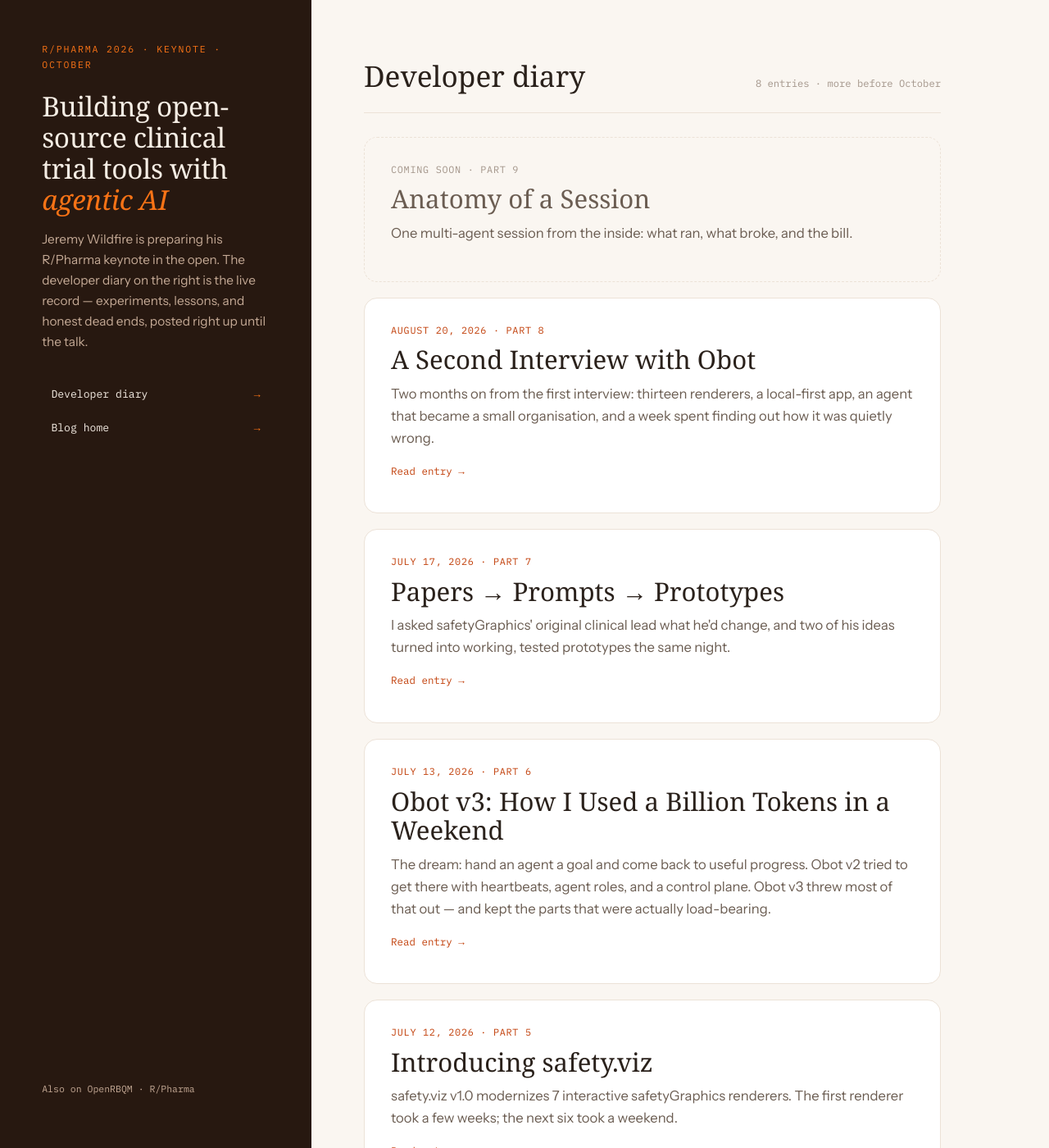
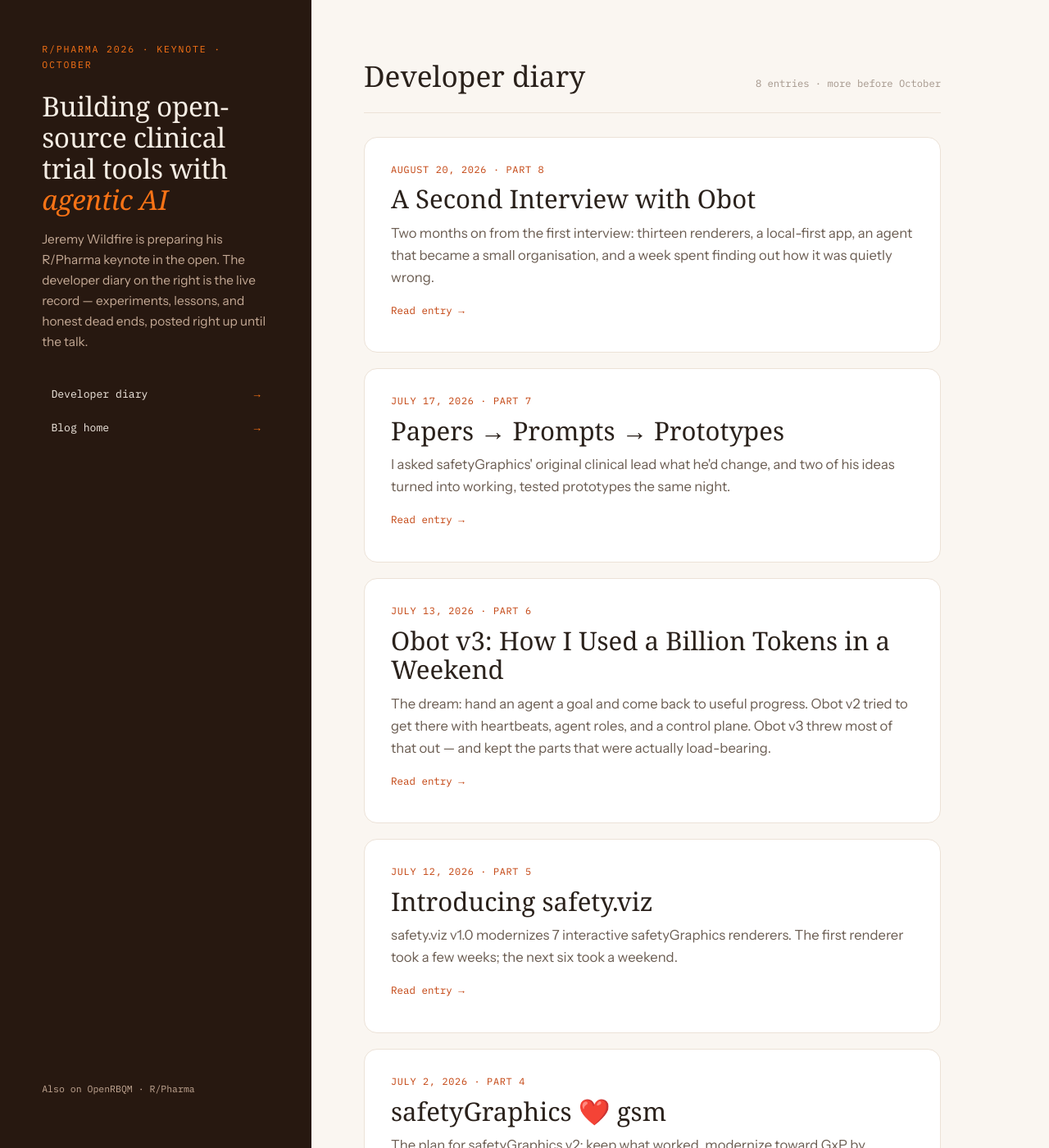
Before and after one commit to jwildfire/jwildfire.github.io, a Jekyll site: the page keynote/index.html, which Jekyll copies as it is, in a window 1280 px wide and 1400 px high. Shown: the whole window at 82% size. Built offline with Jekyll 4.4.1, drawn with Linux system fonts in a browser that asks for light colours; some web fonts are replaced.

Commit message:
Keynote page: drop the coming-soon card
Anatomy of a Session is not planned, so the placeholder goes and the feed
leads with the newest real entry. Removed the three .card.upcoming rules
with it — no element used them once the card was gone.

```diff
--- a/keynote/index.html
+++ b/keynote/index.html
@@ -79,9 +79,6 @@
     .card p.excerpt { color: var(--soft); margin: 0 0 1rem; }
     .card .links { font-family: var(--mono); font-size: 0.78rem; display: flex; gap: 1.4rem; }
     .card .links a { text-decoration: none; }
-    .card.upcoming { background: transparent; border-style: dashed; }
-    .card.upcoming .date { color: var(--faint); }
-    .card.upcoming h3 { color: var(--soft); }
     .feed-note { font-family: var(--mono); font-size: 0.74rem; color: var(--faint); margin-top: 2rem; }
 
     @media (max-width: 860px) {
@@ -112,12 +109,6 @@
         <h2>Developer diary</h2>
         <span class="count">8 entries · more before October</span>
       </div>
-
-      <article class="card upcoming">
-        <p class="date">Coming soon · Part 9</p>
-        <h3>Anatomy of a Session</h3>
-        <p class="excerpt">One multi-agent session from the inside: what ran, what broke, and the bill.</p>
-      </article>
 
       <article class="card">
         <p class="date">August 20, 2026 · Part 8</p>
```
